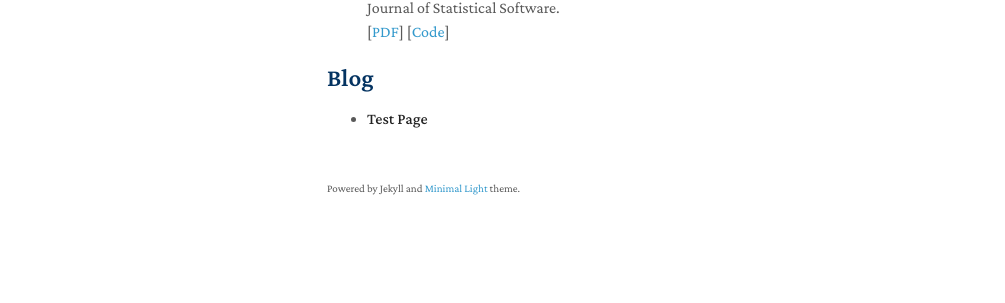
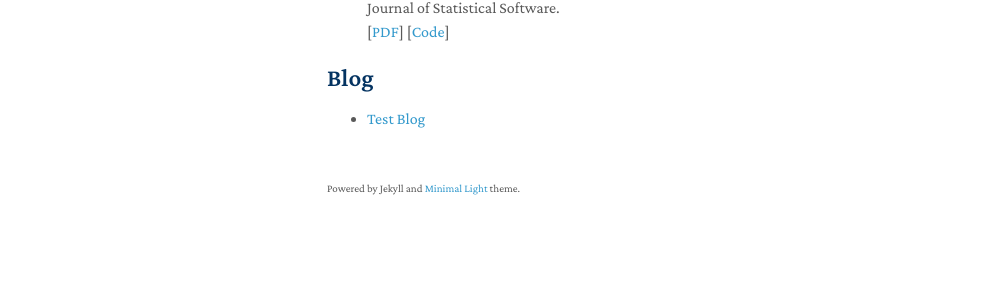
Before and after one commit to matteolepur/matteolepur.github.io, a Jekyll site: the page built from index.md, in a window 1280 px wide. Shown: the part 382-685 px from the top of the page, without its empty margins (143-1148 px from the left). Built offline with Jekyll 4.4.1, drawn with Linux system fonts in a browser that asks for light colours; nearby versions of some CDN libraries; a style sheet for code colours, icons or effects is not loaded; our own code applies the rules of GitHub Pages for plain Markdown files.

Commit message:
Update index.md

```diff
--- a/index.md
+++ b/index.md
@@ -22,4 +22,4 @@ I am a Ph.D. student at the University of British Columbia in the Department of
 
 ## Blog
 
-- **Test Page**
+- [Test Blog](blog.md)
```
